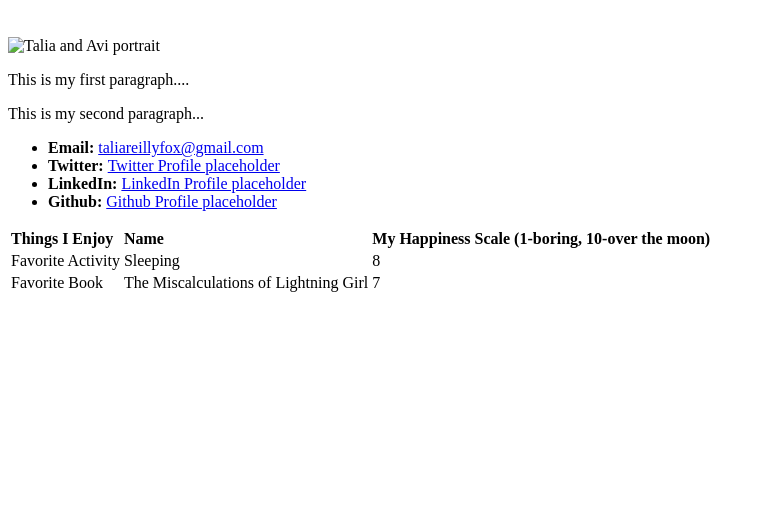
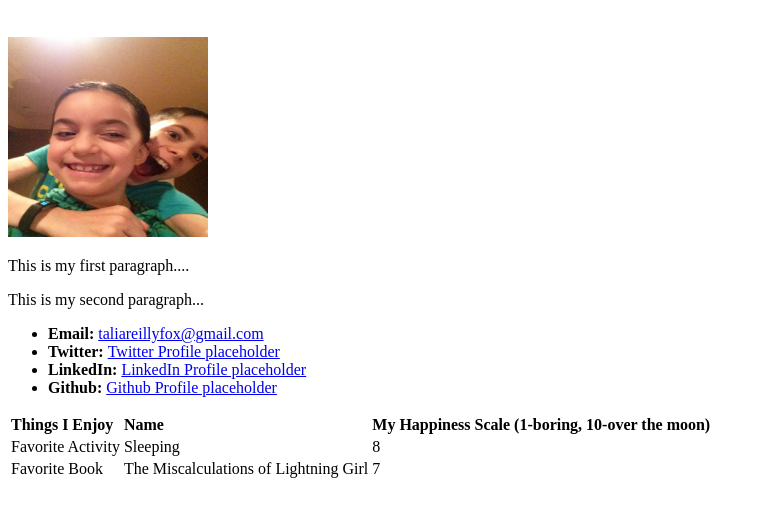
Before and after one commit to foxms1010/TaliaRocks, a plain HTML site: page index.html in a window 1280 px wide. Shown: the part 61-578 px from the top of the page, without its empty margins (0-765 px from the left). Drawn offline with Linux system fonts and the light colour scheme.

Commit message:
adding image

```diff
--- a/index.html
+++ b/index.html
@@ -7,7 +7,7 @@
 
 <body>
   <h1>T Bone</h1><br>
-  <img src="/Users/Talia/Desktop/IMG_0011.jpg" width="200" height="200" alt="Talia and Avi portrait"></img>
+  <img src="images/IMG_0011.jpg" width="200" height="200" alt="Talia and Avi portrait"></img>
   <p>This is my first paragraph....</p>
   <p>This is my second paragraph...</p>
   <ul>
```
Also changed, not shown: images/IMG_0011.jpg (added).
